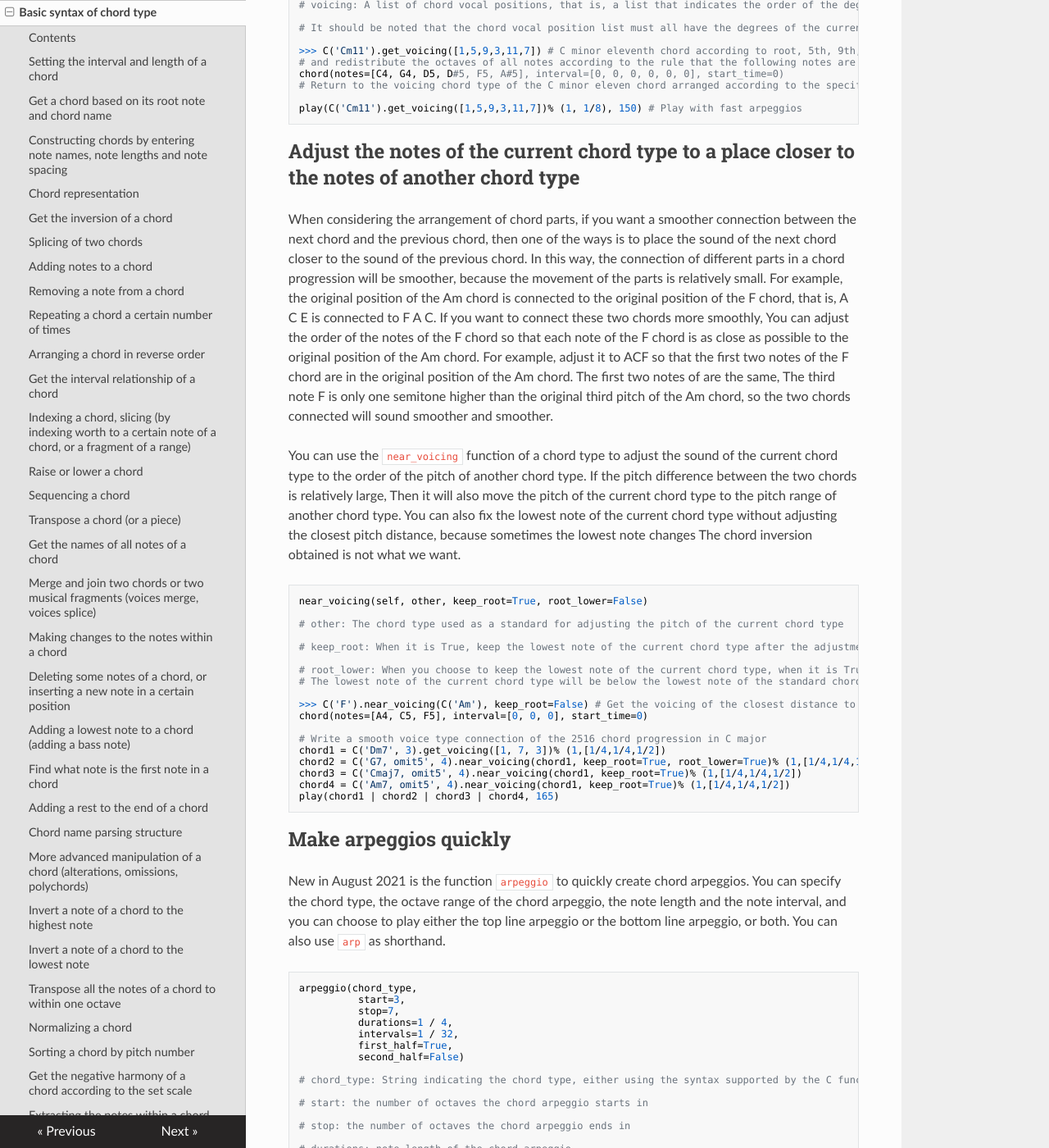
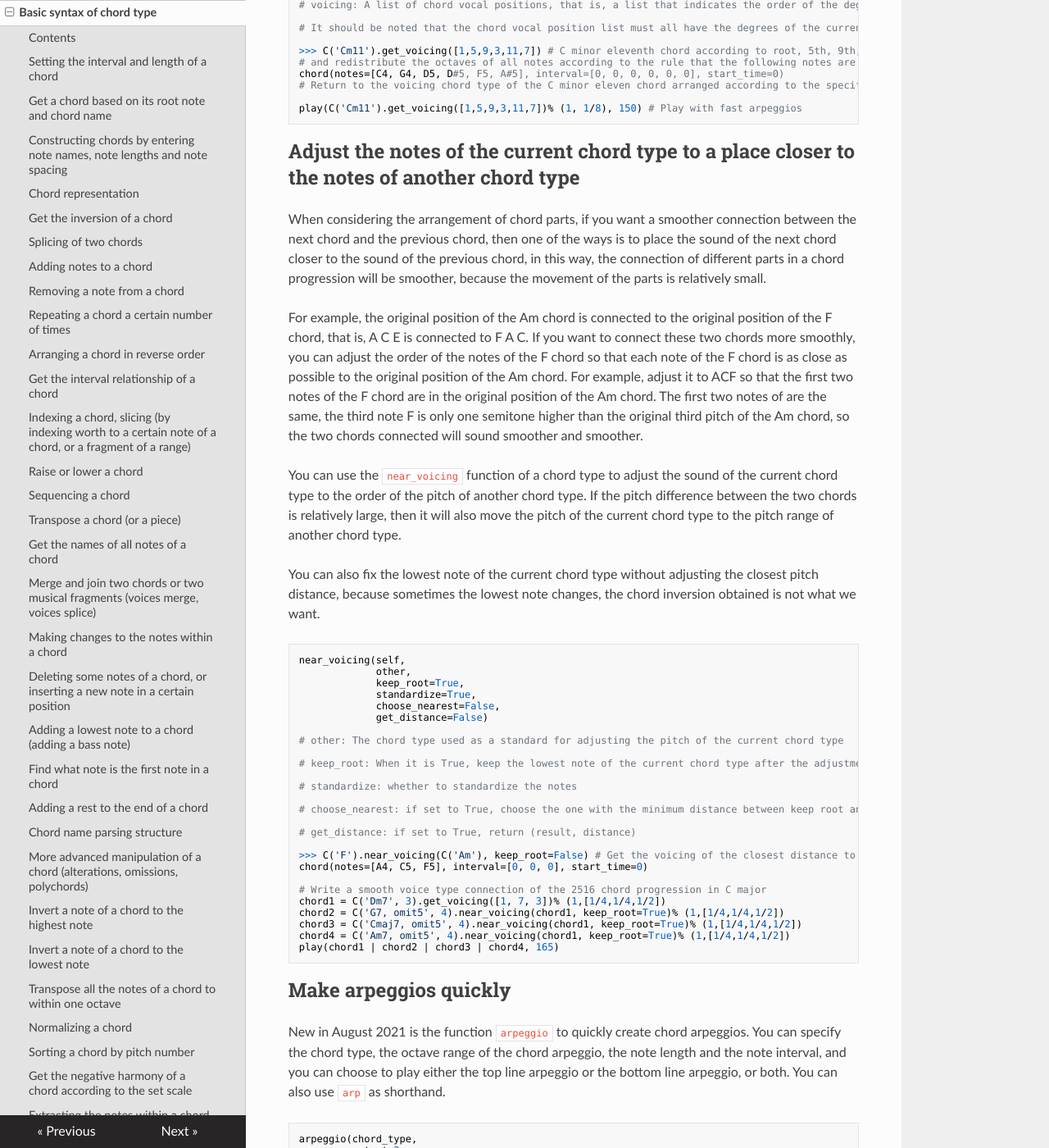
Before and after one commit to Rainbow-Dreamer/musicpy_docs, an MkDocs documentation site: the page built from docs/Basic syntax of chord type.md, in a window 1280 px wide and 1400 px high, scrolled down 37815 px. Shown: the whole window at 82% size. Built offline with MkDocs 1.6.1, drawn with Linux system fonts in a browser that asks for light colours; nearby versions of some CDN libraries.

Commit message:
Update Basic syntax of chord type.md

````diff
--- a/docs/Basic syntax of chord type.md
+++ b/docs/Basic syntax of chord type.md
@@ -1779,31 +1779,38 @@ play(C('Cm11').get_voicing([1,5,9,3,11,7])% (1, 1/8), 150) # Play with fast arpe
 
 ## Adjust the notes of the current chord type to a place closer to the notes of another chord type
 
-When considering the arrangement of chord parts, if you want a smoother connection between the next chord and the previous chord, then one of the ways is to place the sound of the next chord closer to the sound of the previous chord.
-In this way, the connection of different parts in a chord progression will be smoother, because the movement of the parts is relatively small. For example, the original position of the Am chord is connected to the original position of the F chord, that is, A C E is connected to F A C. If you want to connect these two chords more smoothly,
-You can adjust the order of the notes of the F chord so that each note of the F chord is as close as possible to the original position of the Am chord. For example, adjust it to ACF so that the first two notes of the F chord are in the original position of the Am chord. The first two notes of are the same,
-The third note F is only one semitone higher than the original third pitch of the Am chord, so the two chords connected will sound smoother and smoother.
-
-You can use the `near_voicing` function of a chord type to adjust the sound of the current chord type to the order of the pitch of another chord type. If the pitch difference between the two chords is relatively large,
-Then it will also move the pitch of the current chord type to the pitch range of another chord type. You can also fix the lowest note of the current chord type without adjusting the closest pitch distance, because sometimes the lowest note changes
-The chord inversion obtained is not what we want.
-
-```python
-near_voicing(self, other, keep_root=True, root_lower=False)
+When considering the arrangement of chord parts, if you want a smoother connection between the next chord and the previous chord, then one of the ways is to place the sound of the next chord closer to the sound of the previous chord, in this way, the connection of different parts in a chord progression will be smoother, because the movement of the parts is relatively small.
+
+For example, the original position of the Am chord is connected to the original position of the F chord, that is, A C E is connected to F A C. If you want to connect these two chords more smoothly, you can adjust the order of the notes of the F chord so that each note of the F chord is as close as possible to the original position of the Am chord. For example, adjust it to ACF so that the first two notes of the F chord are in the original position of the Am chord. The first two notes of are the same, the third note F is only one semitone higher than the original third pitch of the Am chord, so the two chords connected will sound smoother and smoother.
+
+You can use the `near_voicing` function of a chord type to adjust the sound of the current chord type to the order of the pitch of another chord type. If the pitch difference between the two chords is relatively large, then it will also move the pitch of the current chord type to the pitch range of another chord type.
+
+You can also fix the lowest note of the current chord type without adjusting the closest pitch distance, because sometimes the lowest note changes, the chord inversion obtained is not what we want.
+
+```python
+near_voicing(self,
+             other,
+             keep_root=True,
+             standardize=True,
+             choose_nearest=False,
+             get_distance=False)
 
 # other: The chord type used as a standard for adjusting the pitch of the current chord type
 
 # keep_root: When it is True, keep the lowest note of the current chord type after the adjustment is still the lowest note
 
-# root_lower: When you choose to keep the lowest note of the current chord type, when it is True,
-# The lowest note of the current chord type will be below the lowest note of the standard chord type, and above it when it is False.
+# standardize: whether to standardize the notes
+
+# choose_nearest: if set to True, choose the one with the minimum distance between keep root and not keep root
+
+# get_distance: if set to True, return (result, distance)
 
 >>> C('F').near_voicing(C('Am'), keep_root=False) # Get the voicing of the closest distance to the original position of the F chord with respect to the original position of the Am chord, without keeping the lowest pitch
 chord(notes=[A4, C5, F5], interval=[0, 0, 0], start_time=0)
 
 # Write a smooth voice type connection of the 2516 chord progression in C major
 chord1 = C('Dm7', 3).get_voicing([1, 7, 3])% (1,[1/4,1/4,1/2])
-chord2 = C('G7, omit5', 4).near_voicing(chord1, keep_root=True, root_lower=True)% (1,[1/4,1/4,1/2])
+chord2 = C('G7, omit5', 4).near_voicing(chord1, keep_root=True)% (1,[1/4,1/4,1/2])
 chord3 = C('Cmaj7, omit5', 4).near_voicing(chord1, keep_root=True)% (1,[1/4,1/4,1/2])
 chord4 = C('Am7, omit5', 4).near_voicing(chord1, keep_root=True)% (1,[1/4,1/4,1/2])
 play(chord1 | chord2 | chord3 | chord4, 165)
````
